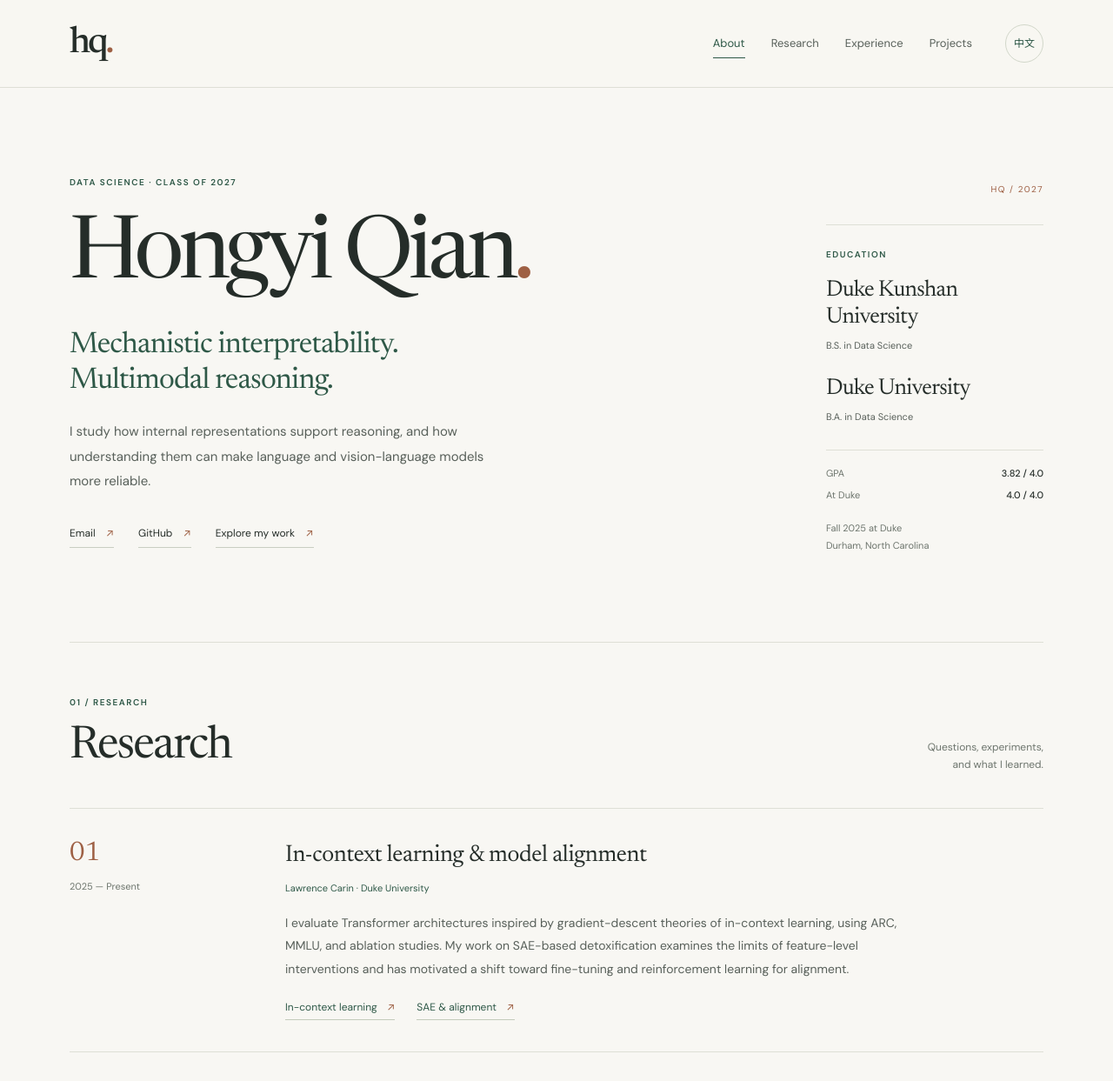
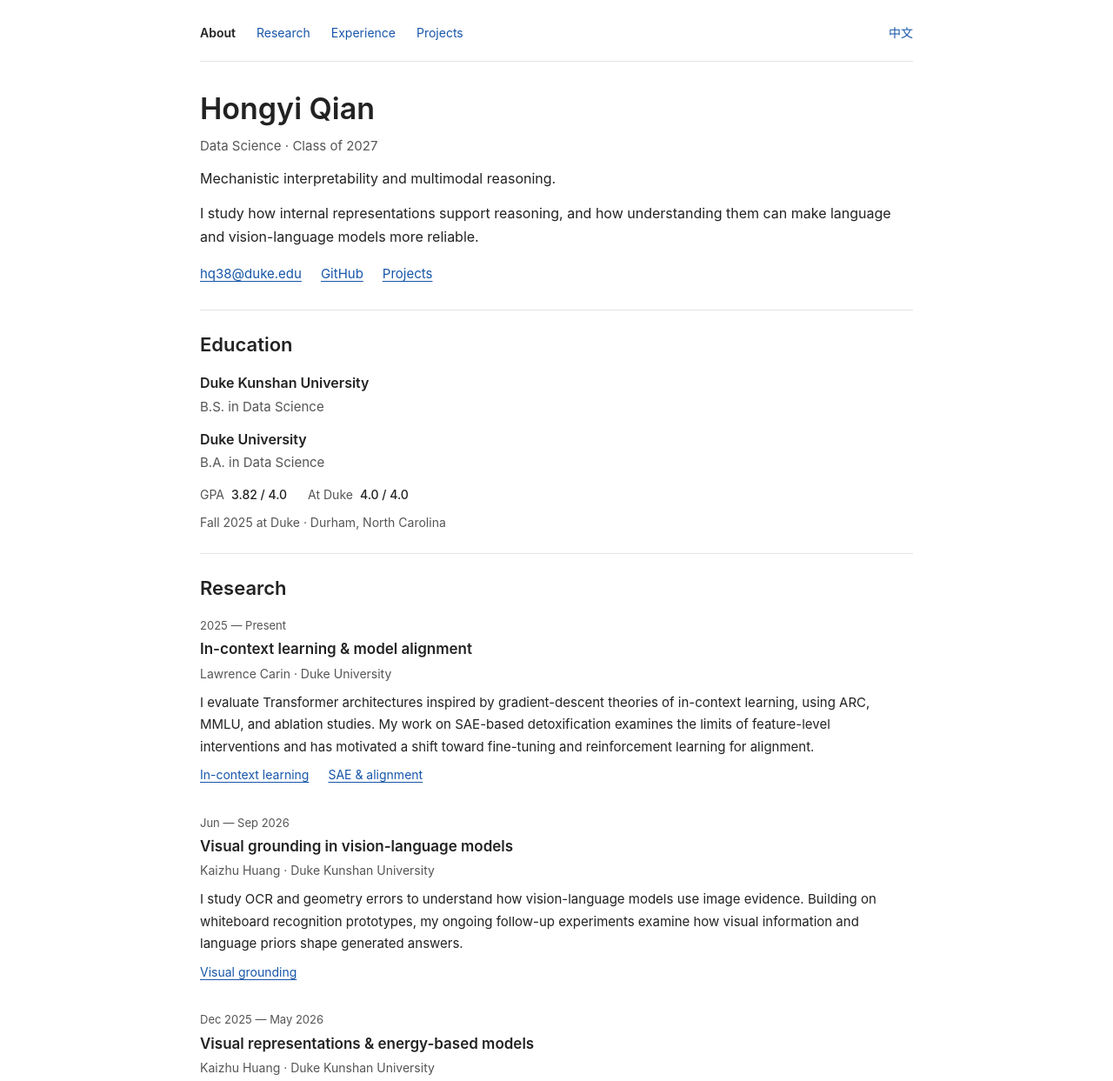
Before and after one commit to MaverickBeta/MaverickBeta.github.io, a plain HTML site: page index.html in a window 1280 px wide. Shown: the top 1243 px of the page at 87% size. Drawn offline with Linux system fonts and the light colour scheme.

Commit message:
Simplify homepage layout and typography

```diff
--- /dev/null
+++ b/home.css
@@ -0,0 +1,98 @@
+:root {
+  color-scheme: light;
+  --text: #222;
+  --secondary: #555;
+  --link: #1756a9;
+  --border: #e3e3e3;
+}
+
+* { box-sizing: border-box; }
+body {
+  margin: 0;
+  background: #fff;
+  color: var(--text);
+  font: 16px/1.7 -apple-system, BlinkMacSystemFont, "Segoe UI", Arial, "PingFang SC", "Microsoft YaHei", sans-serif;
+}
+h1, h2, h3, p { margin: 0; }
+a { color: var(--link); text-underline-offset: 3px; }
+a:hover { text-decoration-thickness: 2px; }
+a:focus-visible, button:focus-visible {
+  outline: 2px solid var(--link);
+  outline-offset: 4px;
+}
+.lang-en, .lang-zh { display: none; }
+body[lang="en"] .lang-en, body[lang="zh"] .lang-zh { display: revert; }
+.page-width, .nav-container, .footer-inner {
+  width: min(820px, calc(100% - 48px));
+  margin-inline: auto;
+}
+
+.nav-container { padding: 22px 0 16px; border-bottom: 1px solid var(--border); }
+.nav-right { display: flex; align-items: center; justify-content: space-between; gap: 16px; }
+.nav-links { display: flex; flex-wrap: wrap; gap: 10px 24px; }
+.nav-links a { font-size: 14px; text-decoration: none; }
+.nav-links a:hover { text-decoration: underline; }
+.nav-links .active { color: var(--text); font-weight: 600; }
+.lang-toggle {
+  padding: 4px 0;
+  border: 0;
+  background: transparent;
+  color: var(--link);
+  font: inherit;
+  font-size: 14px;
+  cursor: pointer;
+  white-space: nowrap;
+}
+.lang-toggle:hover { text-decoration: underline; text-underline-offset: 3px; }
+
+.hero { padding-block: 32px 28px; }
+.hero h1 { font-size: 34px; font-weight: 600; line-height: 1.3; margin-bottom: 8px; }
+.profile-meta { font-size: 15px; color: var(--secondary); margin-bottom: 12px; }
+.hero-focus { font-size: 16px; }
+.hero-description { margin-top: 12px; }
+.contact-links { display: flex; flex-wrap: wrap; gap: 8px 22px; margin-top: 16px; }
+.contact-links a { font-size: 15px; }
+
+.content-section { border-top: 1px solid var(--border); padding-block: 24px; scroll-margin-top: 20px; }
+.section-heading { margin-bottom: 16px; }
+.section-heading h2 { font-size: 22px; font-weight: 600; line-height: 1.4; }
+.institution { font-size: 16px; font-weight: 600; }
+.degree { color: var(--secondary); font-size: 15px; }
+.second-institution { margin-top: 12px; }
+.academic-facts { display: flex; flex-wrap: wrap; gap: 4px 24px; margin-top: 12px; font-size: 14px; }
+.academic-facts > div > span { color: var(--secondary); margin-right: 8px; }
+.academic-facts strong { font-weight: 500; }
+.study-note { color: var(--secondary); font-size: 14px; margin-top: 8px; }
+
+.research-entry, .experience-entry { padding-block: 16px; }
+.research-entry:first-child, .experience-entry:first-of-type { padding-top: 0; }
+.research-entry:last-child, .experience-entry:last-child { padding-bottom: 0; }
+.entry-meta { color: var(--secondary); font-size: 13px; margin-bottom: 4px; }
+.entry-body h3 { font-size: 17px; font-weight: 600; line-height: 1.5; }
+.entry-affiliation { color: var(--secondary); font-size: 14px; margin-top: 3px; }
+.entry-description { font-size: 15px; margin-top: 8px; }
+.entry-links { display: flex; flex-wrap: wrap; gap: 6px 22px; margin-top: 8px; }
+.text-link { font-size: 14px; }
+.experience-entry .entry-meta { display: flex; flex-wrap: wrap; gap: 4px 12px; }
+
+.background-grid > div + div { margin-top: 20px; }
+.small-heading { font-size: 16px; font-weight: 600; margin-bottom: 8px; }
+.spaced-heading { margin-top: 20px; }
+.tools-line, .muted-copy { font-size: 15px; }
+.honor-item { font-size: 15px; margin-top: 12px; }
+.honor-item strong { font-weight: 500; }
+.honor-item p { color: var(--secondary); font-size: 14px; }
+.site-footer { padding-bottom: 28px; }
+.footer-inner { display: flex; gap: 16px; border-top: 1px solid var(--border); padding-top: 16px; font-size: 13px; color: var(--secondary); }
+.footer-name { color: var(--secondary); text-decoration: none; }
+.footer-name:hover { text-decoration: underline; }
+.copyright { margin-left: auto; }
+
+@media (max-width: 540px) {
+  .page-width, .nav-container, .footer-inner { width: calc(100% - 32px); }
+  .nav-links { gap: 8px 12px; }
+  .nav-links a, .lang-toggle { font-size: 13px; }
+  .hero { padding-top: 26px; }
+  .hero h1 { font-size: 30px; }
+  .section-heading h2 { font-size: 21px; }
+}
--- a/index.html
+++ b/index.html
@@ -3,17 +3,15 @@
 <head>
   <meta charset="UTF-8">
   <meta name="viewport" content="width=device-width, initial-scale=1.0">
-  <meta name="theme-color" content="#f8f7f3">
+  <meta name="theme-color" content="#ffffff">
   <title>Hongyi Qian | Mechanistic Interpretability &amp; Multimodal Reasoning</title>
   <meta name="description" content="Hongyi Qian studies mechanistic interpretability, in-context learning, model alignment, and multimodal reasoning at Duke and Duke Kunshan University.">
-  <link rel="preload" href="assets/fonts/newsreader.woff2" as="font" type="font/woff2" crossorigin>
-  <link rel="preload" href="assets/fonts/dm-sans.woff2" as="font" type="font/woff2" crossorigin>
-  <link rel="stylesheet" href="site.css">
+  <link rel="stylesheet" href="home.css">
   <script src="site.js" defer></script>
 </head>
-<body lang="en" class="home-page"><header class="site-header">
+<body lang="en" class="home-page">
+<header class="site-header">
   <nav class="nav-container" aria-label="Main navigation">
-    <a class="wordmark" href="index.html" aria-label="Hongyi Qian home">hq<span class="wordmark-dot">.</span></a>
     <div class="nav-right">
       <div class="nav-links">
         <a href="#main" class="active" aria-current="page"><span class="lang-en">About</span><span class="lang-zh">关于</span></a>
@@ -24,41 +22,47 @@
       <button class="lang-toggle" type="button" aria-label="Switch to Chinese"><span class="lang-en">中文</span><span class="lang-zh">EN</span></button>
     </div>
   </nav>
-</header><main>
+</header>
+<main>
   <section id="main" class="hero page-width">
     <div class="hero-main">
-      <p class="eyebrow"><span class="lang-en">Data Science · Class of 2027</span><span class="lang-zh">数据科学 · 2027届</span></p>
-      <h1 class="lang-en">Hongyi Qian<span class="name-period">.</span></h1><h1 class="lang-zh">钱弘毅<span class="name-period">。</span></h1>
-      <p class="lang-en hero-focus">Mechanistic interpretability.<br>Multimodal reasoning.</p><p class="lang-zh hero-focus">理解模型的内部机制。<br>探索多模态推理。</p>
+      <h1 class="lang-en">Hongyi Qian</h1>
+      <h1 class="lang-zh">钱弘毅</h1>
+      <p class="profile-meta"><span class="lang-en">Data Science · Class of 2027</span><span class="lang-zh">数据科学 · 2027届</span></p>
+      <p class="lang-en hero-focus">Mechanistic interpretability and multimodal reasoning.</p><p class="lang-zh hero-focus">机制可解释性与多模态推理。</p>
       <p class="lang-en hero-description">I study how internal representations support reasoning, and how understanding them can make language and vision-language models more reliable.</p><p class="lang-zh hero-description">我研究内部表征如何支持推理，以及如何利用对这些表征的理解，让语言模型和视觉语言模型更加可靠。</p>
-      <div class="contact-links"><a href="mailto:hq38@duke.edu"><span class="lang-en">Email</span><span class="lang-zh">邮箱</span> <span aria-hidden="true">↗</span></a><a href="https://github.com/MaverickBeta" target="_blank" rel="noopener noreferrer">GitHub <span aria-hidden="true">↗</span></a><a href="projects.html"><span class="lang-en">Explore my work</span><span class="lang-zh">查看我的项目</span> <span aria-hidden="true">↗</span></a></div>
+      <div class="contact-links"><a href="mailto:hq38@duke.edu">hq38@duke.edu</a><a href="https://github.com/MaverickBeta" target="_blank" rel="noopener noreferrer">GitHub</a><a href="projects.html"><span class="lang-en">Projects</span><span class="lang-zh">项目</span></a></div>
     </div>
-    <aside class="hero-aside" aria-label="Education">
-      <span class="aside-marker" aria-hidden="true">HQ / 2027</span>
-      <div class="education-block"><span class="eyebrow"><span class="lang-en">Education</span><span class="lang-zh">教育背景</span></span>
-        <p class="institution"><span class="lang-en">Duke Kunshan<br> University</span><span class="lang-zh">昆山杜克大学</span></p>
+  </section>
+
+  <section id="education" class="page-width content-section">
+    <div class="section-heading"><h2 class="lang-en">Education</h2><h2 class="lang-zh">教育背景</h2></div>
+      <div class="education-block">
+        <p class="institution"><span class="lang-en">Duke Kunshan University</span><span class="lang-zh">昆山杜克大学</span></p>
         <p class="degree"><span class="lang-en">B.S. in Data Science</span><span class="lang-zh">数据科学理学学士</span></p>
         <p class="institution second-institution"><span class="lang-en">Duke University</span><span class="lang-zh">杜克大学</span></p>
         <p class="degree"><span class="lang-en">B.A. in Data Science</span><span class="lang-zh">数据科学文学学士</span></p>
         <div class="academic-facts"><div><span><span class="lang-en">GPA</span><span class="lang-zh">绩点</span></span><strong>3.82 / 4.0</strong></div><div><span><span class="lang-en">At Duke</span><span class="lang-zh">杜克期间</span></span><strong>4.0 / 4.0</strong></div></div>
-        <p class="study-note"><span class="lang-en">Fall 2025 at Duke<br>Durham, North Carolina</span><span class="lang-zh">2025年秋季 · 杜克大学<br>美国北卡罗来纳州达勒姆</span></p>
+        <p class="study-note"><span class="lang-en">Fall 2025 at Duke · Durham, North Carolina</span><span class="lang-zh">2025年秋季 · 杜克大学 · 美国北卡罗来纳州达勒姆</span></p>
       </div>
-    </aside>
   </section>
 
   <section id="research" class="page-width content-section">
-    <div class="section-heading"><div><span class="eyebrow">01 / RESEARCH</span><h2 class="lang-en">Research</h2><h2 class="lang-zh">研究方向</h2></div><p class="lang-en section-note">Questions, experiments,<br>and what I learned.</p><p class="lang-zh section-note">从问题出发，<br>在实验中理解。</p></div>
+    <div class="section-heading"><h2 class="lang-en">Research</h2><h2 class="lang-zh">研究方向</h2></div>
     <div class="research-list"><article class="research-entry">
-      <div class="entry-meta"><span class="entry-number">01</span><p class="lang-en entry-date">2025 — Present</p><p class="lang-zh entry-date">2025 — 至今</p></div>
-      <div class="entry-body"><h3 class="lang-en">In-context learning &amp; model alignment</h3><h3 class="lang-zh">上下文学习与模型对齐</h3><p class="lang-en entry-affiliation">Lawrence Carin · Duke University</p><p class="lang-zh entry-affiliation">Lawrence Carin 教授 · 杜克大学</p><p class="lang-en entry-description">I evaluate Transformer architectures inspired by gradient-descent theories of in-context learning, using ARC, MMLU, and ablation studies. My work on SAE-based detoxification examines the limits of feature-level interventions and has motivated a shift toward fine-tuning and reinforcement learning for alignment.</p><p class="lang-zh entry-description">通过 ARC、MMLU 与消融实验，我研究受上下文学习梯度下降理论启发的 Transformer 架构。同时，我探索 SAE 去毒化与特征级干预的局限，并将研究延伸至监督微调和强化学习对齐。</p><div class="entry-links"><a class="text-link" href="project-icl.html"><span class="lang-en">In-context learning</span><span class="lang-zh">上下文学习</span> <span aria-hidden="true">↗</span></a><a class="text-link" href="project-sae-detox.html"><span class="lang-en">SAE &amp; alignment</span><span class="lang-zh">SAE 与模型对齐</span> <span aria-hidden="true">↗</span></a></div></div>
-    </article><article class="research-entry">
-      <div class="entry-meta"><span class="entry-number">02</span><p class="lang-en entry-date">Jun — Sep 2026</p><p class="lang-zh entry-date">2026年6月 — 9月</p></div>
-      <div class="entry-body"><h3 class="lang-en">Visual grounding in vision-language models</h3><h3 class="lang-zh">视觉语言模型的视觉依据</h3><p class="lang-en entry-affiliation">Kaizhu Huang · Duke Kunshan University</p><p class="lang-zh entry-affiliation">Kaizhu Huang 教授 · 昆山杜克大学</p><p class="lang-en entry-description">I study OCR and geometry errors to understand how vision-language models use image evidence. Building on whiteboard recognition prototypes, my ongoing follow-up experiments examine how visual information and language priors shape generated answers.</p><p class="lang-zh entry-description">从 OCR 与几何任务中的错误出发，我研究视觉语言模型如何使用图像证据。在白板手写识别原型的基础上，后续实验正在检验视觉信息与语言先验如何共同影响模型的答案。</p><div class="entry-links"><a class="text-link" href="project-vlm.html"><span class="lang-en">Visual grounding</span><span class="lang-zh">视觉依据与多模态推理</span> <span aria-hidden="true">↗</span></a></div></div>
-    </article><article class="research-entry">
-      <div class="entry-meta"><span class="entry-number">03</span><p class="lang-en entry-date">Dec 2025 — May 2026</p><p class="lang-zh entry-date">2025年12月 — 2026年5月</p></div>
-      <div class="entry-body"><h3 class="lang-en">Visual representations &amp; energy-based models</h3><h3 class="lang-zh">视觉表征与能量模型</h3><p class="lang-en entry-affiliation">Kaizhu Huang · Duke Kunshan University</p><p class="lang-zh entry-affiliation">Kaizhu Huang 教授 · 昆山杜克大学</p><p class="lang-en entry-description">I investigated SAE channel expansion for robust CNN classification, finding that representation structure limited its usefulness under our training setup. I also explored generation initialization to partially improve background diversity in energy-based image generation.</p><p class="lang-zh entry-description">我研究通过 SAE 扩展 CNN 通道能否帮助鲁棒分类，并发现表征结构限制了该方法在本实验设置下的作用。此外，我探索生成初始化方法，以部分改善能量模型生成图像的背景多样性。</p><div class="entry-links"><a class="text-link" href="project-energy.html"><span class="lang-en">Energy-based models</span><span class="lang-zh">能量模型中的视觉表征</span> <span aria-hidden="true">↗</span></a></div></div>
-    </article></div></section><section id="experience" class="page-width content-section">
-  <div class="section-heading"><div><span class="eyebrow">02 / EXPERIENCE</span><h2 class="lang-en">Beyond the lab</h2><h2 class="lang-zh">研究之外</h2></div><p class="lang-en section-note">Applying models<br>to real systems.</p><p class="lang-zh section-note">将模型用于<br>真实场景。</p></div>
+      <div class="entry-meta"><p class="lang-en entry-date">2025 — Present</p><p class="lang-zh entry-date">2025 — 至今</p></div>
+      <div class="entry-body"><h3 class="lang-en">In-context learning &amp; model alignment</h3><h3 class="lang-zh">上下文学习与模型对齐</h3><p class="lang-en entry-affiliation">Lawrence Carin · Duke University</p><p class="lang-zh entry-affiliation">Lawrence Carin 教授 · 杜克大学</p><p class="lang-en entry-description">I evaluate Transformer architectures inspired by gradient-descent theories of in-context learning, using ARC, MMLU, and ablation studies. My work on SAE-based detoxification examines the limits of feature-level interventions and has motivated a shift toward fine-tuning and reinforcement learning for alignment.</p><p class="lang-zh entry-description">通过 ARC、MMLU 与消融实验，我研究受上下文学习梯度下降理论启发的 Transformer 架构。同时，我探索 SAE 去毒化与特征级干预的局限，并将研究延伸至监督微调和强化学习对齐。</p><div class="entry-links"><a class="text-link" href="project-icl.html"><span class="lang-en">In-context learning</span><span class="lang-zh">上下文学习</span></a><a class="text-link" href="project-sae-detox.html"><span class="lang-en">SAE &amp; alignment</span><span class="lang-zh">SAE 与模型对齐</span></a></div></div>
+    </article>
+    <article class="research-entry">
+      <div class="entry-meta"><p class="lang-en entry-date">Jun — Sep 2026</p><p class="lang-zh entry-date">2026年6月 — 9月</p></div>
+      <div class="entry-body"><h3 class="lang-en">Visual grounding in vision-language models</h3><h3 class="lang-zh">视觉语言模型的视觉依据</h3><p class="lang-en entry-affiliation">Kaizhu Huang · Duke Kunshan University</p><p class="lang-zh entry-affiliation">Kaizhu Huang 教授 · 昆山杜克大学</p><p class="lang-en entry-description">I study OCR and geometry errors to understand how vision-language models use image evidence. Building on whiteboard recognition prototypes, my ongoing follow-up experiments examine how visual information and language priors shape generated answers.</p><p class="lang-zh entry-description">从 OCR 与几何任务中的错误出发，我研究视觉语言模型如何使用图像证据。在白板手写识别原型的基础上，后续实验正在检验视觉信息与语言先验如何共同影响模型的答案。</p><div class="entry-links"><a class="text-link" href="project-vlm.html"><span class="lang-en">Visual grounding</span><span class="lang-zh">视觉依据与多模态推理</span></a></div></div>
+    </article>
+    <article class="research-entry">
+      <div class="entry-meta"><p class="lang-en entry-date">Dec 2025 — May 2026</p><p class="lang-zh entry-date">2025年12月 — 2026年5月</p></div>
+      <div class="entry-body"><h3 class="lang-en">Visual representations &amp; energy-based models</h3><h3 class="lang-zh">视觉表征与能量模型</h3><p class="lang-en entry-affiliation">Kaizhu Huang · Duke Kunshan University</p><p class="lang-zh entry-affiliation">Kaizhu Huang 教授 · 昆山杜克大学</p><p class="lang-en entry-description">I investigated SAE channel expansion for robust CNN classification, finding that representation structure limited its usefulness under our training setup. I also explored generation initialization to partially improve background diversity in energy-based image generation.</p><p class="lang-zh entry-description">我研究通过 SAE 扩展 CNN 通道能否帮助鲁棒分类，并发现表征结构限制了该方法在本实验设置下的作用。此外，我探索生成初始化方法，以部分改善能量模型生成图像的背景多样性。</p><div class="entry-links"><a class="text-link" href="project-energy.html"><span class="lang-en">Energy-based models</span><span class="lang-zh">能量模型中的视觉表征</span></a></div></div>
+    </article></div></section>
+<section id="experience" class="page-width content-section">
+  <div class="section-heading"><h2 class="lang-en">Experience</h2><h2 class="lang-zh">经历</h2></div>
   <article class="experience-entry"><div class="entry-meta"><p class="lang-en entry-date">Sep — Oct 2026</p><p class="lang-zh entry-date">2026年9月 — 10月</p><span class="eyebrow"><span class="lang-en">Internship</span><span class="lang-zh">实习</span></span></div>
     <div class="entry-body"><h3>Cybex Goodbaby</h3><p class="lang-en entry-affiliation">Production, logistics &amp; visual inspection</p><p class="lang-zh entry-affiliation">生产、物流与视觉检测</p>
       <p class="lang-en entry-description">Built a production and logistics dashboard from limited factory records to forecast capacity and container needs. Prototyped engineering-drawing checks and explored AI-assisted tolerance analysis, while evaluating vision models for fabric inspection and calibration.</p><p class="lang-zh entry-description">利用有限的工厂记录开发生产与物流仪表盘，预测产能与集装箱需求；制作工程图规范检查原型，探索 AI 辅助公差分析，并评估面料质检与校准中的视觉模型。</p></div>
@@ -69,7 +73,7 @@
   </article>
 </section>
 <section id="background" class="page-width content-section background-section">
-  <div class="section-heading"><div><span class="eyebrow">03 / BACKGROUND</span><h2 class="lang-en">A little more</h2><h2 class="lang-zh">更多关于我</h2></div></div>
+  <div class="section-heading"><h2 class="lang-en">Background</h2><h2 class="lang-zh">其他信息</h2></div>
   <div class="background-grid">
     <div><h3 class="small-heading"><span class="lang-en">Tools I work with</span><span class="lang-zh">技术与工具</span></h3><p class="tools-line">Python · PyTorch · NumPy · Pandas<br>TransformerLens · SAELens<br>Java · SQL · LaTeX · Git</p>
       <h3 class="small-heading spaced-heading"><span class="lang-en">Languages</span><span class="lang-zh">语言</span></h3><p class="muted-copy"><span class="lang-en">English · Mandarin<br>GRE 321</span><span class="lang-zh">英语 · 普通话<br>GRE 321</span></p></div>
@@ -77,10 +81,9 @@
     <div><h3 class="small-heading"><span class="lang-en">Community</span><span class="lang-zh">校园与社群</span></h3><div class="honor-item"><strong><span class="lang-en">Pixel Club Secretary</span><span class="lang-zh">Pixel Club 秘书</span></strong><p>2024 — 2025</p><p><span class="lang-en">Operations and workshops for a 50+ member tech community.</span><span class="lang-zh">参与管理 50 余名成员的技术社团，并组织工作坊。</span></p></div><div class="honor-item"><strong><span class="lang-en">Sports Complex Media Team</span><span class="lang-zh">体育中心媒体团队</span></strong><p>2023 — 2025</p><p><span class="lang-en">Multimedia coverage of university athletic events.</span><span class="lang-zh">为大学体育赛事制作多媒体内容。</span></p></div></div>
   </div>
 </section>
-<section class="contact-section page-width"><span class="eyebrow"><span class="lang-en">Get in touch</span><span class="lang-zh">联系我</span></span><a class="email-large" href="mailto:hq38@duke.edu">hq38@duke.edu <span aria-hidden="true">↗</span></a></section>
-</main><footer class="site-footer"><div class="footer-inner">
+</main>
+<footer class="site-footer"><div class="footer-inner">
   <a class="footer-name" href="index.html"><span class="lang-en">Hongyi Qian</span><span class="lang-zh">钱弘毅</span></a>
-  <span class="footer-note"><span class="lang-en">Mechanistic interpretability &amp; multimodal reasoning</span><span class="lang-zh">机制可解释性与多模态推理</span></span>
   <span class="copyright">&copy; 2026</span>
 </div></footer>
 </body>
```
